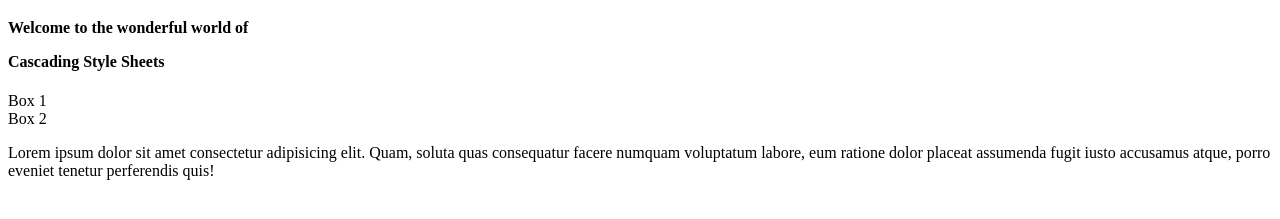
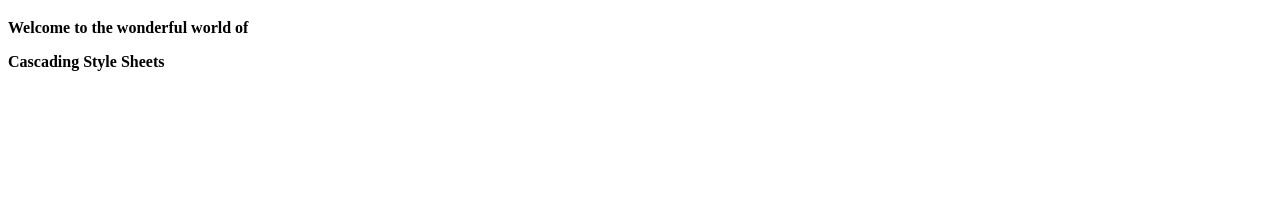
Before and after one commit to AlexJackson01/css-intro, a plain HTML site: page index.html in a window 1280 px wide. Shown: the part 61-280 px from the top of the page. Drawn offline with Linux system fonts and the light colour scheme.

```diff
--- a/index.html
+++ b/index.html
@@ -13,18 +13,6 @@
     <p>Cascading Style Sheets</p>
   </h4>
 
-  <div>Box 1</div>
-  <div>Box 2</div>
-
-
-  <div class="hero">
-    <p class="text">
-      Lorem ipsum dolor sit amet consectetur adipisicing elit. Quam, soluta quas consequatur facere numquam
-      voluptatum
-      labore, eum ratione dolor placeat assumenda fugit iusto accusamus atque, porro eveniet tenetur
-      perferendis quis!
-    </p>
-  </div>
 
 </body>
 
```
Also changed, not shown: css/main.css (+7 -1 lines), 1 other file.
